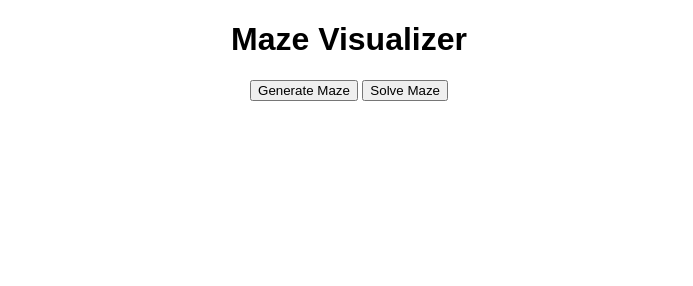
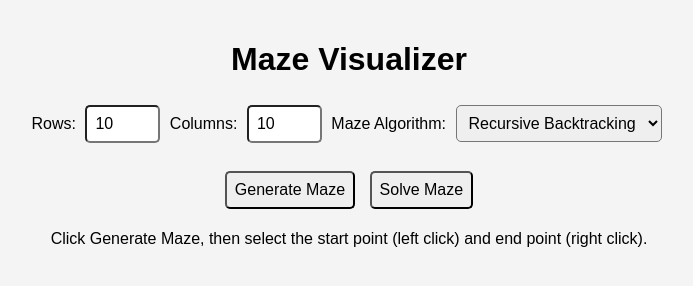
Before and after one commit to bnziv/maze-visualization, a website built with Vite: page index.html in a window 1280 px wide. Shown: the whole page, without its empty margins (291-984 px from the left). Built offline with nearby package versions, Linux system fonts and the light colour scheme.

Commit message:
Enhance UI

```diff
--- a/index.html
+++ b/index.html
@@ -7,10 +7,34 @@
   <link rel="stylesheet" href="styles.css">
 </head>
 <body>
-  <h1>Maze Visualizer</h1>
-  <button id="generate">Generate Maze</button>
-  <button id="solve">Solve Maze</button>
-  <div id="maze-container"></div>
+  <div class="container">
+    <h1>Maze Visualizer</h1>
+
+    <div class="controls">
+      <label for="rows">Rows:</label>
+      <input type="number" id="rows" min="5" max="50" value="10">
+
+      <label for="cols">Columns:</label>
+      <input type="number" id="cols" min="5" max="50" value="10">
+
+      <label for="algorithm">Maze Algorithm:</label>
+      <select id="algorithm">
+        <option value="recursive">Recursive Backtracking</option>
+        <option value="kruskal">Kruskal's Algorithm</option>
+      </select>
+
+      <br/>
+      <br/>
+
+      <button id="generate">Generate Maze</button>
+      <button id="solve">Solve Maze</button>
+    </div>
+
+    <p class="instructions">Click Generate Maze, then select the start point (left click) and end point (right click).</p>
+
+    <div id="maze-container"></div>
+  </div>
+
   <script type="module" src="src/index.ts"></script>
 </body>
 </html>
--- a/src/index.ts
+++ b/src/index.ts
@@ -113,7 +113,10 @@ function handleEnd(cellDiv: HTMLElement, cell: Cell, maze: Maze) {
 }
 
 document.getElementById('solve')!.addEventListener('click', async () => {
-    if (!startCell || !endCell) return;
+    if (!startCell || !endCell) {
+        alert('Please add a start and end cell first.');
+        return;
+    };
 
     const mazeBFS = maze!.clone();
     const mazeDFS = maze!.clone();
@@ -164,11 +167,27 @@ document.getElementById('solve')!.addEventListener('click', async () => {
 
 document.getElementById('generate')!.addEventListener('click', () => {
     container.innerHTML = '';
-    maze = new Maze(21, 21);
-    maze.generateRecursiveBacktracking();
+
+    const rows = parseInt((document.getElementById('rows') as HTMLInputElement).value, 10);
+    const cols = parseInt((document.getElementById('cols') as HTMLInputElement).value, 10);
+
+    if (isNaN(rows) || isNaN(cols) || rows < 5 || cols < 5) {
+        alert("Please enter valid dimensions (min: 5x5)");
+        return;
+    }
+
+    maze = new Maze(Math.min(rows, 31), Math.min(cols, 31));
+    const algorithm = (document.getElementById('algorithm') as HTMLSelectElement).value;
+
+    if (algorithm === 'recursive') {
+        maze.generateRecursiveBacktracking();
+    } else if (algorithm === 'kruskal') {
+        maze.generateKruskalsMaze();
+    }
+
     maze.reset();
     const div = document.createElement('div');
-    div.appendChild(document.createElement('h2')).textContent = `Maze`;
+    div.appendChild(document.createElement('h2')).textContent = ""
     const mazeDiv = renderMaze(maze, 'Generation');
     div.appendChild(mazeDiv);
     container.appendChild(div);
--- a/styles.css
+++ b/styles.css
@@ -1,6 +1,21 @@
 body {
   font-family: Arial, sans-serif;
   text-align: center;
+  background-color: #f4f4f4;
+  margin: 0;
+  padding: 20px;
+}
+
+.controls {
+  margin-bottom: 15px;
+}
+
+button, select, input {
+  margin: 5px;
+  padding: 8px;
+  font-size: 16px;
+  cursor: pointer;
+  border-radius: 5px;
 }
 
 #maze-container {
```
